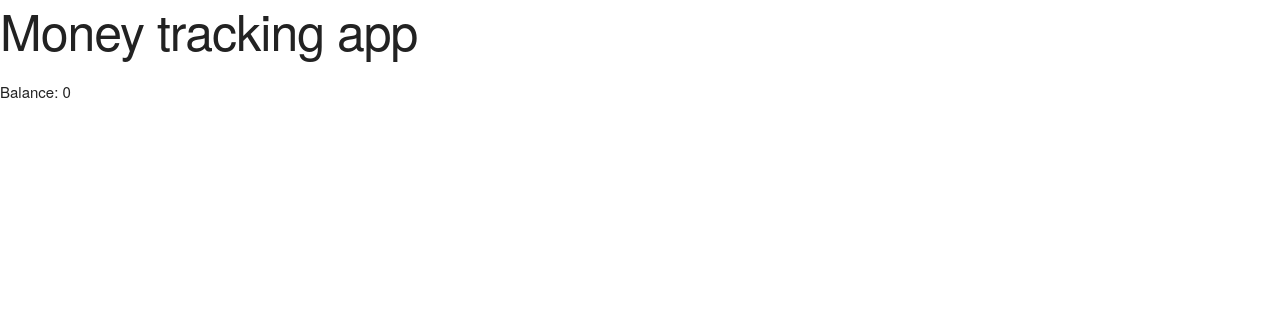
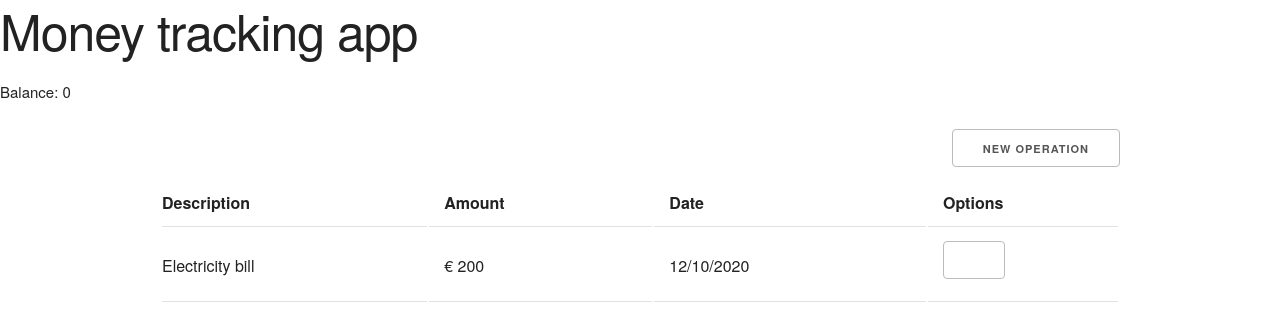
Before and after one commit to gdfederici/101_money-tracking-app, a website: page src/index.html in a window 1280 px wide. Drawn offline with nearby package versions, Linux system fonts and the light colour scheme.

Commit message:
Add table in the html layout. Add new styles for button with icons.

```diff
--- /dev/null
+++ b/src/css/buttons.css
@@ -0,0 +1,11 @@
+.button-icon {
+    background-size: 24px;
+    background-repeat: no-repeat;
+    background-position: center;
+    border: none;
+    transition: background-size ease .3s;
+    margin: 0;
+}
+.button-icon:hover {
+    background-size: 30px;
+}
--- /dev/null
+++ b/src/css/icons.css
@@ -0,0 +1,3 @@
+.icon-delete {
+    background-image: url(/icons/delete.svg);
+}
--- a/src/css/index.css
+++ b/src/css/index.css
@@ -16,3 +16,12 @@ header h1, header p {
 header h1 {
     font-size: 16px;
 }
+main.container {
+    margin-top: 24px;
+}
+tr[data-op-type="expense"] .operation-amount {
+    color: red;
+}
+tr[data-op-type="income"] .operation-amount {
+    color: green;
+}
--- a/src/index.html
+++ b/src/index.html
@@ -17,8 +17,34 @@
                 </div>
             </div>
         </header>
-        <main>
-
+        <main class="container">
+            <div class="row">
+                <div class="twelve columns">
+                    <button class="u-pull-right">New operation</button>
+                </div>
+            </div>
+            <!-- Start Table container -->
+            <div class="row">
+                <table class="u-full-width">
+                    <thead>
+                        <tr>
+                            <th>Description</th>
+                            <th>Amount</th>
+                            <th>Date</th>
+                            <th>Options</th>
+                        </tr>
+                    </thead>
+                    <tbody>
+                        <tr data-op-type="inome">
+                            <td>Electricity bill</td>
+                            <td class="operation-amount">€ 200</td>
+                            <td>12/10/2020</td>
+                            <td><button class="button button-icon icon-delete"></button></td>
+                        </tr>
+                    </tbody>
+                </table>
+            </div>
+            <!-- End Table container -->
         </main>
         <footer>
 
```
